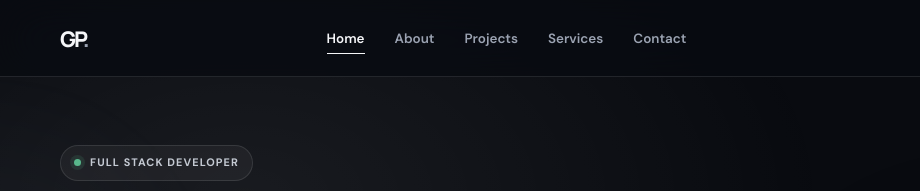
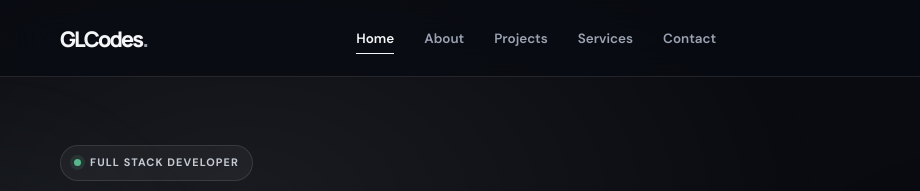
Before and after one commit to guilherme-luiz-pinheiro/portifolio, a plain HTML site: page index.html in a window 1280 px wide. Shown: the top 191 px of the page, 0-920 px from the left. Drawn offline with Linux system fonts and the light colour scheme.

Commit message:
feat: atualiza sigla

```diff
--- a/index.html
+++ b/index.html
@@ -35,7 +35,7 @@
   <div class="ambient-layer" aria-hidden="true"><span></span><span></span><span></span></div>
   <header class="site-header" id="header">
     <nav class="nav container" aria-label="Menu principal">
-      <a class="brand" href="#perfil" aria-label="Guilherme Pinheiro - início">GP<span>.</span></a>
+      <a class="brand" href="#perfil" aria-label="Guilherme Pinheiro - início">GLCodes<span>.</span></a>
 
       <button class="menu-toggle" id="menu-toggle" type="button" aria-label="Abrir menu" aria-expanded="false">
         <i class="fa-solid fa-bars"></i>
@@ -121,7 +121,7 @@
           <div class="portrait-frame">
             <img src="assets/img/perfil.png" alt="Guilherme Luiz Pinheiro"
               onerror="this.style.display='none'; this.parentElement.classList.add('portrait-fallback');">
-            <div class="portrait-initials">GP</div>
+            <div class="portrait-initials">GLCodes</div>
           </div>
           <div class="floating-note"><i class="fa-solid fa-code"></i><span data-i18n="hero.note">Código com
               propósito.</span></div>
@@ -306,7 +306,7 @@
 
   <footer class="footer">
     <div class="container footer-inner">
-      <a class="brand" href="#perfil">GP<span>.</span></a>
+      <a class="brand" href="#perfil">GLCodes<span>.</span></a>
       <p>© <span id="year"></span> Guilherme Pinheiro — <span data-i18n="footer.rights">Todos os direitos
           reservados.</span></p>
       <div class="footer-socials">
```
